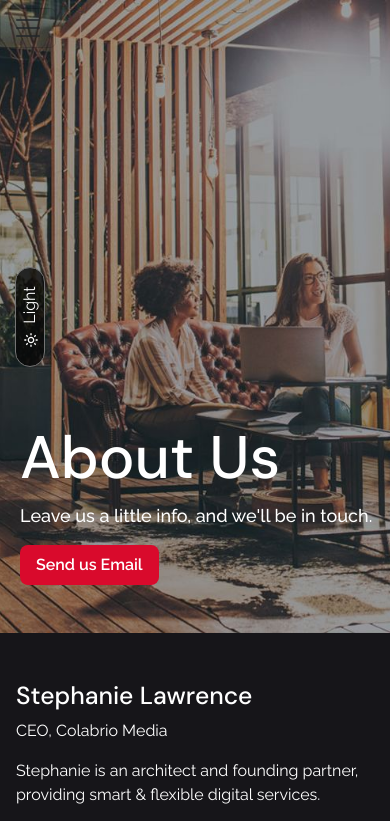
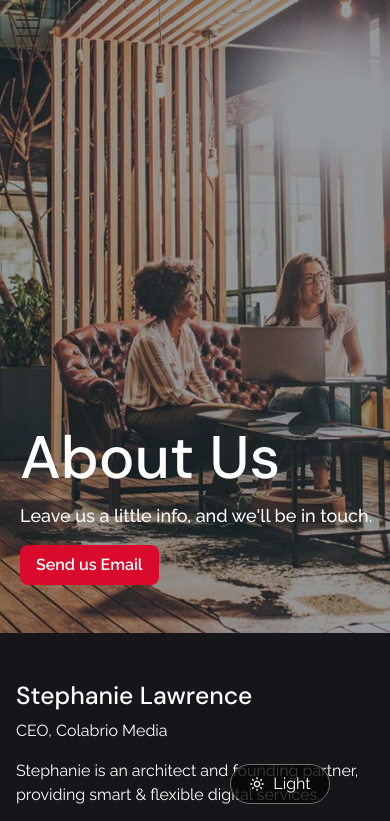
Before and after one commit to Thinushika/show-town-it, a Next.js app: page /about-us in a window 390 px wide. Shown: the top 821 px of the page. Built offline with nearby package versions, Linux system fonts and the light colour scheme.

Commit message:
mobile theme toggle button

```diff
--- a/components/layout/index.tsx
+++ b/components/layout/index.tsx
@@ -8,6 +8,7 @@ import { useContext } from "react";
 import lightStyles from "@/styles//Light.module.css";
 import darkStyles from "@/styles//Dark.module.css";
 import Head from "next/head";
+import MobileSidebar from "./sidebar/MobileSidebar";
 
 interface LayoutProps {
   children: ReactNode;
@@ -19,14 +20,19 @@ const Layout = ({ children }: LayoutProps) => {
     theme === "dark" ? darkStyles.container : lightStyles.container;
   return (
     <>
-    <Head>
+      <Head>
         <title>Show Town IT | Home</title>
         <meta name="description" content="Generated by create next app" />
         <meta name="viewport" content="width=device-width, initial-scale=1" />
         <link rel="icon" href="/favicon.ico" />
       </Head>
       <Header />
-      <Sidebar />
+      <div className="d-none d-lg-block">
+        <Sidebar />
+      </div>
+      <div className="d-block d-lg-none">
+        <MobileSidebar />
+      </div>
       <main
         className={`${containerStyles} ${styles.container_fullpage} d-flex flex-column justify-content-center align-items-center position-relative`}
         style={{ zIndex: "9" }}
--- /dev/null
+++ b/components/layout/sidebar/MobileSidebar.tsx
@@ -0,0 +1,36 @@
+import React from "react";
+import { ThemeContext } from "@/components/theme/ThemeProvider";
+import { useContext } from "react";
+import styles from "@/styles/Home.module.css";
+
+
+// theme styles
+import lightStyles from "@/styles//Light.module.css";
+import darkStyles from "@/styles//Dark.module.css";
+
+// icons
+import { HiOutlineMoon } from "react-icons/hi";
+import { BiSun } from "react-icons/bi";
+
+const MobileSidebar = () => {
+  const { theme, toggleTheme } = useContext(ThemeContext);
+  const containerStyles =
+    theme === "dark" ? darkStyles.themeToggleButton : lightStyles.themeToggleButton;
+  return (
+    <>
+    <div
+      className="d-flex align-items-start h-100 sticky-sidebar-mobile"
+      style={{ zIndex: "99", width: "150px" }}
+    >
+      <div className="d-flex h-75 align-items-center">
+      <button onClick={toggleTheme} className={`${containerStyles} ${styles.toggleButtonSizeMobile}`}>
+        {theme === "light" ? <HiOutlineMoon className="me-2" /> : <BiSun className="me-2" />}
+        {theme === "light" ? "Dark" : "Light"}
+      </button>
+      </div>
+    </div>
+    </>
+  );
+};
+
+export default MobileSidebar;
--- a/styles/Home.module.css
+++ b/styles/Home.module.css
@@ -17,6 +17,19 @@
   transition: background-color 0.5s ease, color 0.5s ease;
 }
 
+.toggleButtonSizeMobile {
+  width: 100px;
+  height: 40px;
+  text-orientation: upright;
+  border-radius: 30px;
+  margin-left: -10px;
+  margin-top: 90px;
+  border: solid 1px #747474;
+  transform-origin: center;
+  cursor: pointer;
+  transition: background-color 0.5s ease, color 0.5s ease;
+}
+
 .talkButtonSize {
   width: max-content;
   height: 36px;
--- a/styles/globals.css
+++ b/styles/globals.css
@@ -616,6 +616,13 @@ li {
   z-index: 9999999;
 }
 
+.sticky-sidebar-mobile{
+  position: fixed !important;
+  right: 0;
+  top: 50%;
+  z-index: 9999999;
+}
+
 
 .nav-item.active a, .nav-item.active span{
   color: #d90a2c !important;
```
